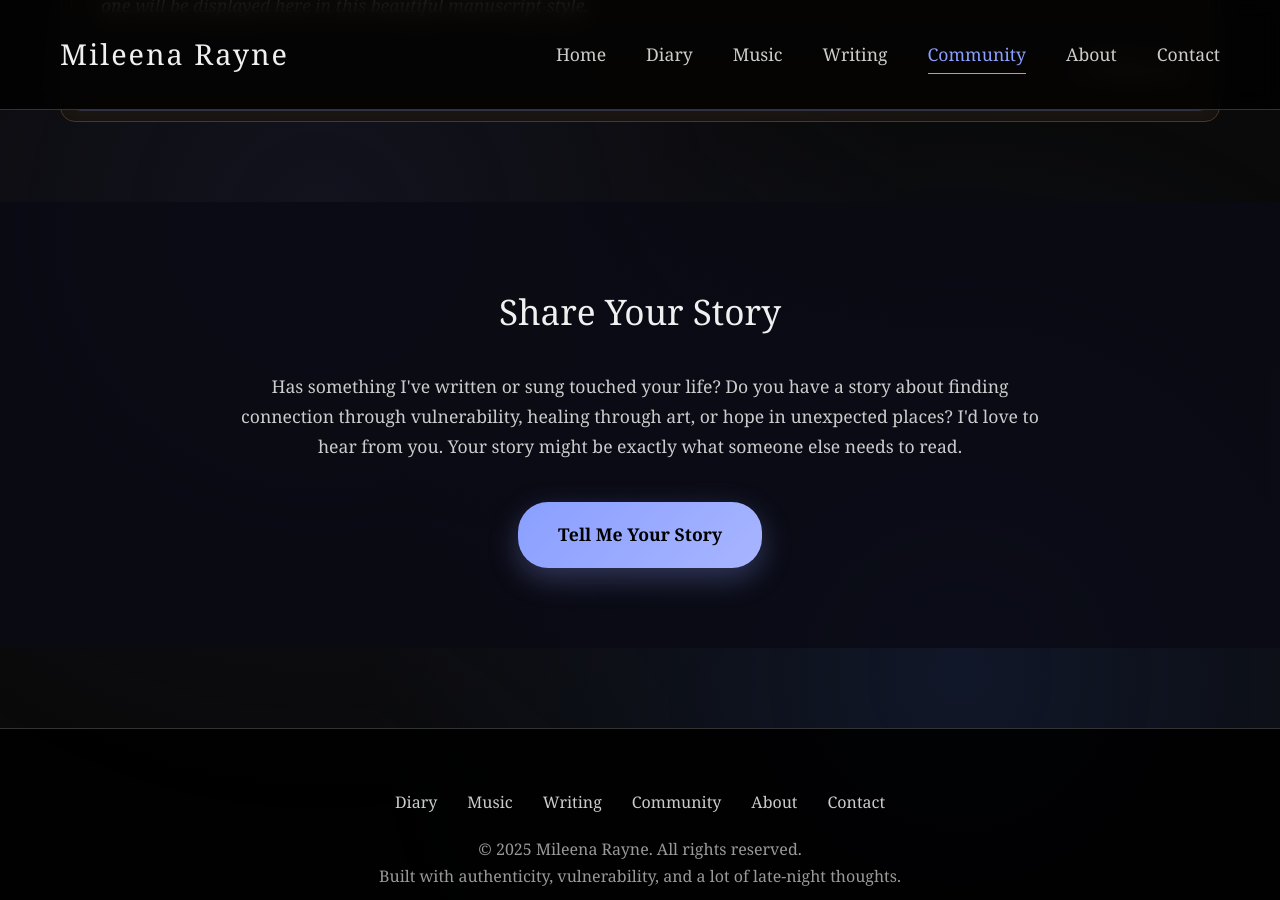
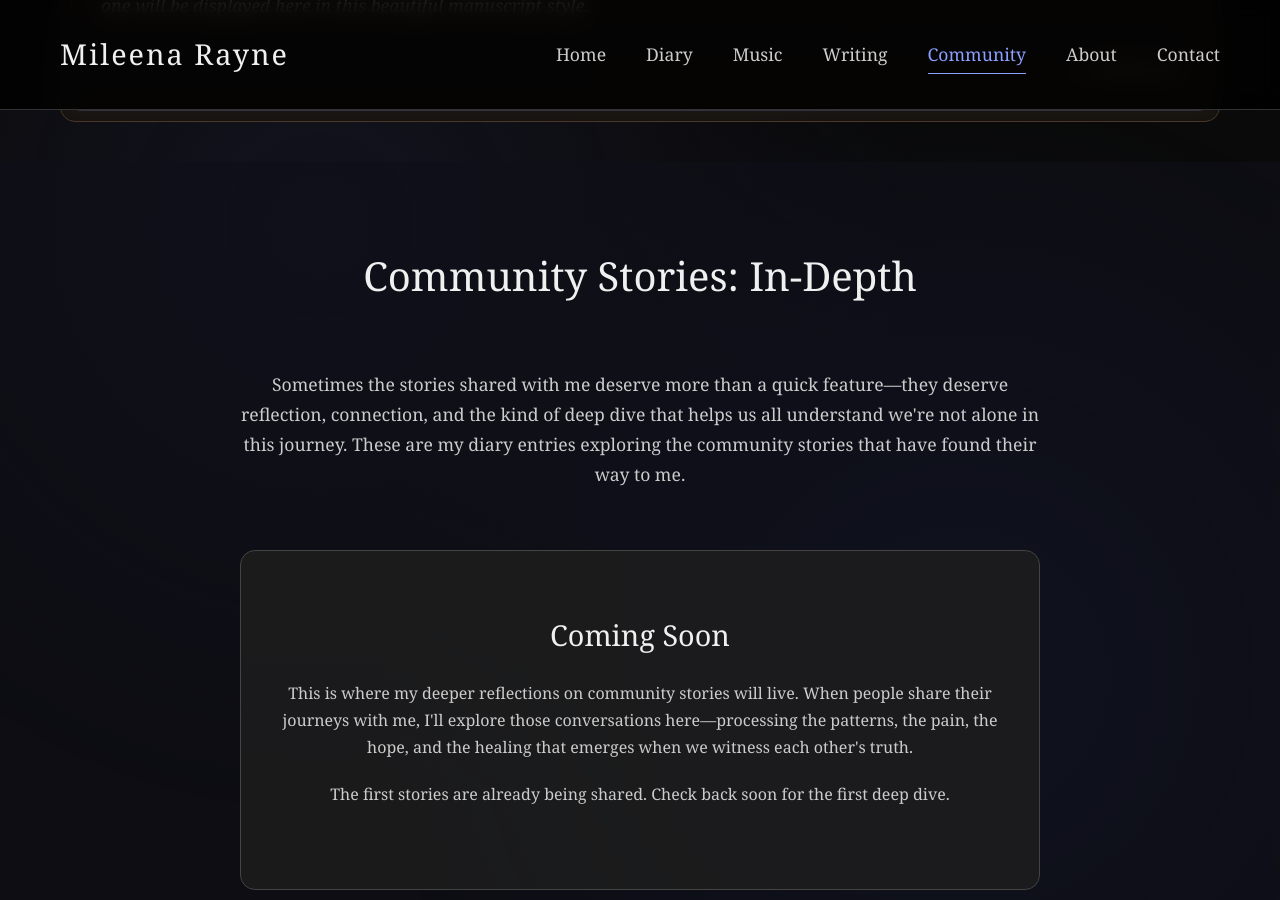
Before and after one commit to Mileena28/Mileena28.github.io, a Jekyll site: the page built from community.html, in a window 1280 px wide and 900 px high, scrolled down 2850 px. Built offline with Jekyll 4.4.1, drawn with Linux system fonts in a browser that asks for light colours.

Commit message:
Update community.html

```diff
--- a/community.html
+++ b/community.html
@@ -299,6 +299,128 @@
         box-shadow: 0 15px 40px rgba(138, 159, 255, 0.4);
     }
 
+    /* Community Posts Section */
+    .community-posts-section {
+        padding: 80px 0;
+        background: rgba(15, 15, 25, 0.6);
+    }
+
+    .posts-intro {
+        max-width: 800px;
+        margin: 0 auto 60px auto;
+        text-align: center;
+        color: #ccc;
+        font-size: 1.1em;
+        line-height: 1.7;
+    }
+
+    .community-posts-grid {
+        display: grid;
+        grid-template-columns: repeat(auto-fit, minmax(400px, 1fr));
+        gap: 40px;
+        max-width: 1200px;
+        margin: 0 auto;
+    }
+
+    .community-post-card {
+        background: rgba(20, 20, 20, 0.8);
+        border: 1px solid #333;
+        border-radius: 15px;
+        padding: 30px;
+        transition: all 0.3s ease;
+        backdrop-filter: blur(10px);
+    }
+
+    .community-post-card:hover {
+        transform: translateY(-5px);
+        border-color: #8a9fff;
+        box-shadow: 0 15px 30px rgba(0, 0, 0, 0.4);
+    }
+
+    .post-date {
+        color: #8a9fff;
+        font-size: 0.9em;
+        text-transform: uppercase;
+        letter-spacing: 1px;
+        margin-bottom: 15px;
+    }
+
+    .post-title {
+        font-size: 1.4em;
+        margin-bottom: 15px;
+    }
+
+    .post-title a {
+        color: #f0f0f0;
+        text-decoration: none;
+        transition: color 0.3s ease;
+    }
+
+    .post-title a:hover {
+        color: #8a9fff;
+    }
+
+    .post-excerpt {
+        color: #ccc;
+        line-height: 1.6;
+        margin-bottom: 20px;
+    }
+
+    .read-more-link {
+        color: #8a9fff;
+        text-decoration: none;
+        font-weight: 500;
+        border-bottom: 1px solid transparent;
+        transition: border-color 0.3s ease;
+    }
+
+    .read-more-link:hover {
+        border-bottom-color: #8a9fff;
+    }
+
+    .no-posts-yet {
+        grid-column: 1 / -1;
+        text-align: center;
+        background: rgba(30, 30, 30, 0.8);
+        border: 1px solid #444;
+        border-radius: 15px;
+        padding: 60px 40px;
+        max-width: 800px;
+        margin: 0 auto;
+    }
+
+    .no-posts-yet h3 {
+        color: #f0f0f0;
+        font-size: 1.8em;
+        margin-bottom: 20px;
+        font-weight: 300;
+    }
+
+    .no-posts-yet p {
+        color: #ccc;
+        line-height: 1.7;
+        margin-bottom: 20px;
+    }
+
+    .see-all-posts {
+        grid-column: 1 / -1;
+        text-align: center;
+        margin-top: 40px;
+    }
+
+    .see-all-link {
+        color: #8a9fff;
+        text-decoration: none;
+        font-size: 1.1em;
+        font-weight: 500;
+        border-bottom: 1px solid transparent;
+        transition: border-color 0.3s ease;
+    }
+
+    .see-all-link:hover {
+        border-bottom-color: #8a9fff;
+    }
+
     /* Floating Elements */
     .floating-quote {
         position: absolute;
@@ -327,6 +449,10 @@
             grid-template-columns: 1fr;
         }
 
+        .community-posts-grid {
+            grid-template-columns: 1fr;
+        }
+
         .floating-quote {
             display: none;
         }
@@ -350,6 +476,19 @@
         .stories-grid {
             grid-template-columns: 1fr;
             gap: 30px;
+        }
+
+        .community-posts-grid {
+            grid-template-columns: 1fr;
+            gap: 30px;
+        }
+
+        .community-post-card {
+            padding: 25px;
+        }
+
+        .no-posts-yet {
+            padding: 40px 25px;
         }
     }
 </style>
@@ -522,6 +661,48 @@
     </div>
 </section>
 
+<!-- Community Stories Posts -->
+<section class="community-posts-section">
+    <div class="container">
+        <h2 class="section-title">Community Stories: In-Depth</h2>
+        <div class="posts-intro">
+            <p>Sometimes the stories shared with me deserve more than a quick feature—they deserve reflection,
+            connection, and the kind of deep dive that helps us all understand we're not alone in this journey.
+            These are my diary entries exploring the community stories that have found their way to me.</p>
+        </div>
+
+        <div class="community-posts-grid">
+            {% assign community_posts = site.posts | where: "category", "Community Stories" %}
+            {% if community_posts.size > 0 %}
+                {% for post in community_posts limit:6 %}
+                <article class="community-post-card">
+                    <div class="post-date">{{ post.date | date: "%B %d, %Y" }}</div>
+                    <h3 class="post-title">
+                        <a href="{{ post.url }}">{{ post.title }}</a>
+                    </h3>
+                    <div class="post-excerpt">
+                        {{ post.excerpt | strip_html | truncate: 200 }}
+                    </div>
+                    <a href="{{ post.url }}" class="read-more-link">Read Full Story →</a>
+                </article>
+                {% endfor %}
+
+                {% if community_posts.size > 6 %}
+                <div class="see-all-posts">
+                    <a href="/diary/" class="see-all-link">See All Community Stories in Diary →</a>
+                </div>
+                {% endif %}
+            {% else %}
+                <div class="no-posts-yet">
+                    <h3>Coming Soon</h3>
+                    <p>This is where my deeper reflections on community stories will live. When people share their journeys with me, I'll explore those conversations here—processing the patterns, the pain, the hope, and the healing that emerges when we witness each other's truth.</p>
+                    <p>The first stories are already being shared. Check back soon for the first deep dive.</p>
+                </div>
+            {% endif %}
+        </div>
+    </div>
+</section>
+
 <!-- Share Your Story -->
 <section class="share-section">
     <div class="container">
```
